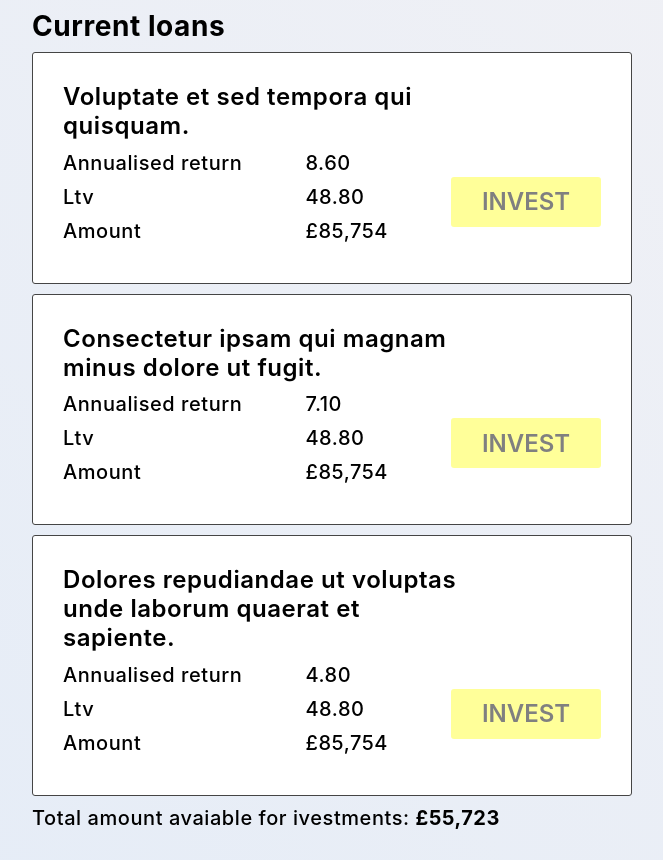
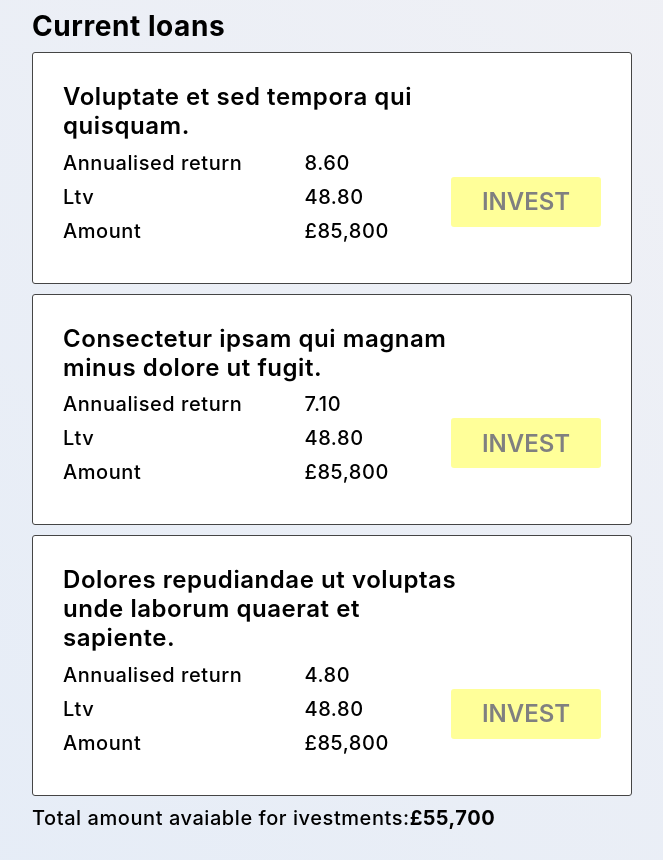
Before and after one commit to VladDeputat/em-loans, a React (Create React App) app: page / in a window 1280 px wide. Shown: the whole page, without its empty margins (308-971 px from the left). Built offline with nearby package versions, Linux system fonts and the light colour scheme.

Commit message:
weekend upd

```diff
--- a/src/App.tsx
+++ b/src/App.tsx
@@ -2,7 +2,6 @@ import React, { useState } from 'react';
 import styled from 'styled-components';
 import LoansListItem from './components/LoansListItem';
 import Modal from './components/Modal';
-import { addComas } from './helpers/commonFunctions';
 import data from './helpers/current-loans.json';
 
 const Heading = styled.h1`
@@ -26,6 +25,7 @@ const Amount = styled.span`
 const App: React.FC = () => {
   const [modalOpen, setModalOpen] = useState(false);
   const [currentLoan, setCurrentLoan] = useState({});
+  const [invested, setInvested] = useState<{ [key: string]: boolean }>({});
 
   const total = data.loans
     .map((loan) => +loan.available)
@@ -34,14 +34,23 @@ const App: React.FC = () => {
 
   return (
     <div>
-      {modalOpen && <Modal setModalOpen={setModalOpen} currentLoan={currentLoan} />}
+      {modalOpen && (
+        <Modal setModalOpen={setModalOpen} invested={invested} setInvested={setInvested} currentLoan={currentLoan} />
+      )}
 
       <Heading>Current loans</Heading>
       {data.loans.map((loan) => (
-        <LoansListItem key={loan.id} loan={loan} setModalOpen={setModalOpen} setCurrentLoan={setCurrentLoan} />
+        <LoansListItem
+          key={loan.id}
+          loan={loan}
+          invested={invested}
+          setModalOpen={setModalOpen}
+          setCurrentLoan={setCurrentLoan}
+        />
       ))}
       <AvailableAmount>
-        Total amount avaiable for ivestments: <Amount>&#163;{addComas(total)}</Amount>
+        Total amount avaiable for ivestments:
+        <Amount>&#163;{new Intl.NumberFormat('en-IN', { maximumSignificantDigits: 3 }).format(+total)}</Amount>
       </AvailableAmount>
     </div>
   );
--- a/src/components/LoansListItem.tsx
+++ b/src/components/LoansListItem.tsx
@@ -1,8 +1,6 @@
-import React, { useState } from 'react';
+import React from 'react';
 import styled from 'styled-components';
-import { addComas } from '../helpers/commonFunctions';
 import { Btn } from '../helpers/commonStyled';
-import Modal from './Modal';
 
 const MainContainer = styled.div`
   position: relative;
@@ -46,22 +44,22 @@ const LoanName = styled.h3`
   margin-bottom: 10px;
 `;
 export interface Loan {
-  id: String;
-  title: String;
-  available: String;
-  annualised_return: String;
-  term_remaining: String;
-  ltv: String;
-  amount: String;
-  invested: Boolean;
+  id: string;
+  title: string;
+  available: string;
+  annualised_return: string;
+  term_remaining: string;
+  ltv: string;
+  amount: string;
 }
 interface Props {
   loan: Loan;
+  invested: { [key: string]: boolean };
   setModalOpen: (modalOpen: boolean) => void;
   setCurrentLoan: (loan: Loan) => void;
 }
 
-const LoansListItem: React.FC<Props> = ({ loan, setModalOpen, setCurrentLoan }) => {
+const LoansListItem: React.FC<Props> = ({ loan, invested, setModalOpen, setCurrentLoan }) => {
   const onModalOpen = () => {
     setCurrentLoan(loan);
     setModalOpen(true);
@@ -70,7 +68,7 @@ const LoansListItem: React.FC<Props> = ({ loan, setModalOpen, setCurrentLoan })
   return (
     <MainContainer>
       <LoanName>{loan.title}</LoanName>
-      {loan.invested && <InvestedSign>Invested</InvestedSign>}
+      {invested[loan.id] && <InvestedSign>Invested</InvestedSign>}
       <InfoContainer>
         <ul>
           <li>Annualised return</li>
@@ -80,7 +78,7 @@ const LoansListItem: React.FC<Props> = ({ loan, setModalOpen, setCurrentLoan })
         <ul>
           <li>{loan.annualised_return}</li>
           <li>{loan.ltv}</li>
-          <li>&#163;{addComas(loan.amount)}</li>
+          <li>&#163;{new Intl.NumberFormat('en-IN', { maximumSignificantDigits: 3 }).format(+loan.amount)}</li>
         </ul>
 
         <Btn type="button" onClick={onModalOpen}>
--- a/src/components/Modal.tsx
+++ b/src/components/Modal.tsx
@@ -4,7 +4,6 @@ import * as Yup from 'yup';
 import styled from 'styled-components';
 import data from '../helpers/current-loans.json';
 import { Btn } from '../helpers/commonStyled';
-import { addComas } from '../helpers/commonFunctions';
 import { Loan } from './LoansListItem';
 
 const BackDrop = styled.div`
@@ -92,12 +91,12 @@ const StyledErrorMessage = styled(ErrorMessage)`
 
 interface Props {
   currentLoan: any;
+  invested: { [key: string]: boolean };
+  setInvested: (invested: { [key: string]: boolean }) => void;
   setModalOpen: (modalOpen: boolean) => void;
-
-  // onInvest: (loan: Loan) => void;
 }
 
-const Modal: React.FC<Props> = ({ setModalOpen, currentLoan }) => {
+const Modal: React.FC<Props> = ({ setModalOpen, invested, setInvested, currentLoan }) => {
   useEffect(() => {
     document.body.style.overflow = 'hidden';
     return () => {
@@ -114,12 +113,6 @@ const Modal: React.FC<Props> = ({ setModalOpen, currentLoan }) => {
     }
   };
 
-  const setLoanInvested = () => {
-    if (loan) {
-      loan.invested = true;
-    }
-  };
-
   const getDaysLeft = () => {
     const diff = +currentLoan.term_remaining - Date.now();
     return Math.round(diff / (1000 * 60 * 60 * 24));
@@ -127,7 +120,7 @@ const Modal: React.FC<Props> = ({ setModalOpen, currentLoan }) => {
 
   const FormSchema = Yup.object().shape({
     number: Yup.number()
-      .min(1, 'You might want to invest at least &#163;1')
+      .min(1, 'You might want to invest at least 1')
       .max(+currentLoan.available, 'You cant invest more then you have')
       .required('Please, enter your amount'),
   });
@@ -145,7 +138,10 @@ const Modal: React.FC<Props> = ({ setModalOpen, currentLoan }) => {
         <div>
           <p>Invest in loan</p>
           <Title>{currentLoan.title}</Title>
-          <p>Amount available: &#163;{addComas(currentLoan.available)}</p>
+          <p>
+            Amount available: &#163;
+            {new Intl.NumberFormat('en-GB', { maximumSignificantDigits: 3 }).format(+currentLoan.available)}
+          </p>
           <p>Loan ends in: {getDaysLeft()} days</p>
           <p>Investment amount (&#163;)</p>
         </div>
@@ -154,7 +150,8 @@ const Modal: React.FC<Props> = ({ setModalOpen, currentLoan }) => {
           validationSchema={FormSchema}
           onSubmit={({ number }) => {
             onLoanEdit(number);
-            setLoanInvested();
+            invested[currentLoan.id] = true;
+            setInvested(invested);
             setModalOpen(false);
           }}
         >
--- a/src/helpers/commonFunctions.tsx
+++ /dev/null
@@ -1,3 +0,0 @@
-export const addComas = (str: String) => {
-  return str.split(/(?=(?:...)*$)/).join(',');
-};
--- a/src/helpers/current-loans.json
+++ b/src/helpers/current-loans.json
@@ -8,8 +8,7 @@
       "annualised_return": "8.60",
       "term_remaining": "1648243234000",
       "ltv": "48.80",
-      "amount": "85754",
-      "invested": false
+      "amount": "85754"
     },
     {
       "id": "5",
@@ -19,8 +18,7 @@
       "annualised_return": "7.10",
       "term_remaining": "1651316711000",
       "ltv": "48.80",
-      "amount": "85754",
-      "invested": false
+      "amount": "85754"
     },
     {
       "id": "12",
@@ -30,8 +28,7 @@
       "annualised_return": "4.80",
       "term_remaining": "1682852711000",
       "ltv": "48.80",
-      "amount": "85754",
-      "invested": false
+      "amount": "85754"
     }
   ]
 }
```
